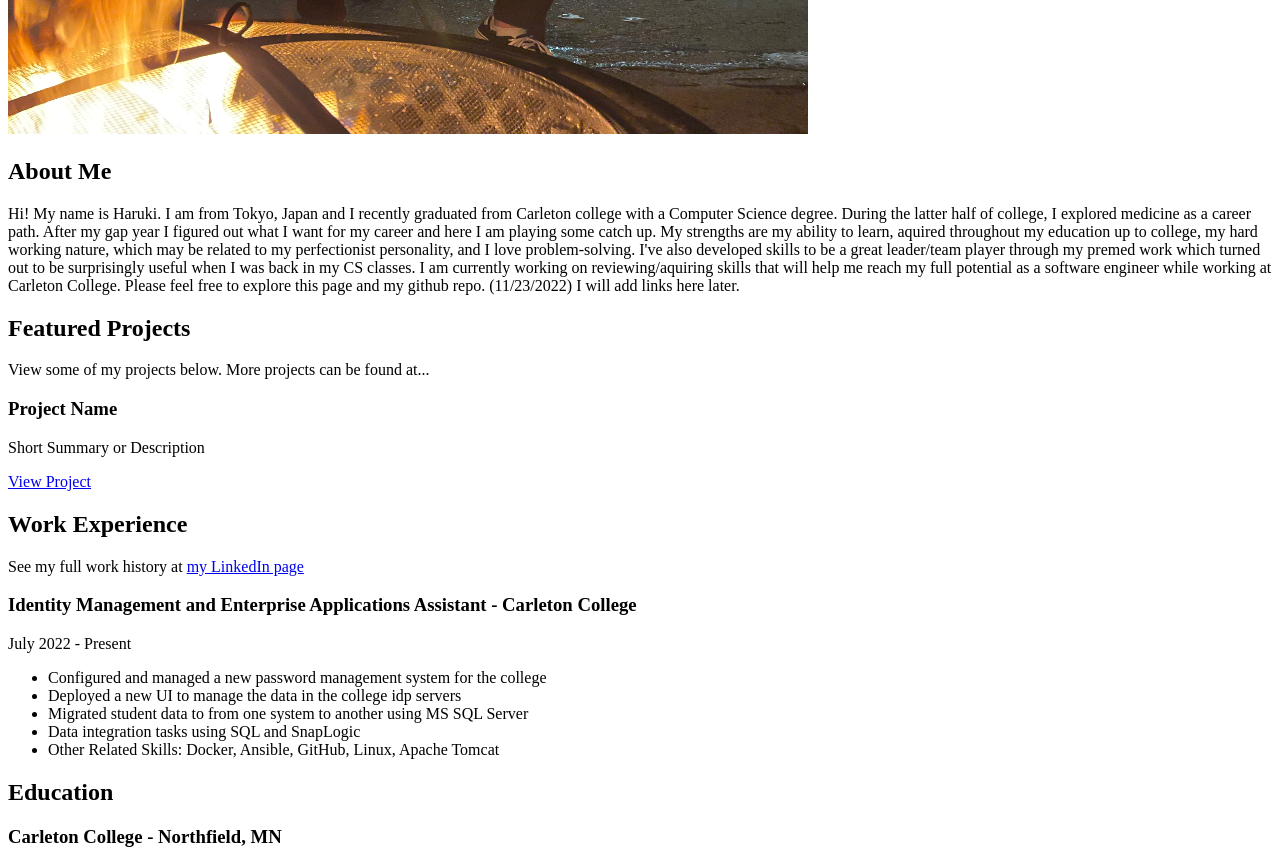
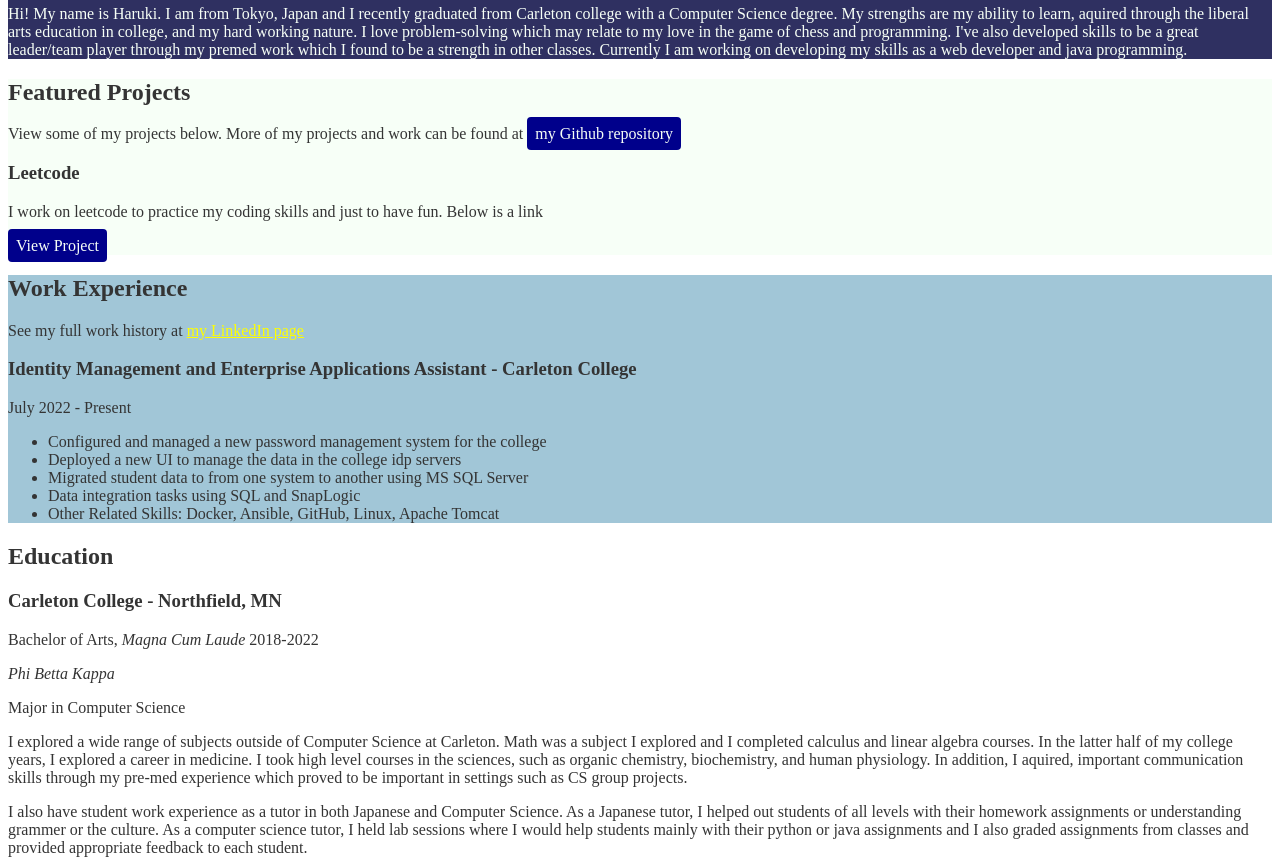
Before and after one commit to haruki4299/haruki4299.github.io, a plain HTML site: page index.html in a window 1280 px wide. Shown: the part 593-1457 px from the top of the page. Drawn offline with Linux system fonts and the light colour scheme.

Commit message:
adding preliminary color scheme

```diff
--- /dev/null
+++ b/css/styles.css
@@ -0,0 +1,80 @@
+/* --------- Global Styles ------------ */
+body {
+    color: #343434;
+}
+
+img {
+    width: 300px;
+}
+
+a {
+    color: yellow;
+}
+
+a:hover {
+    text-decoration: none;
+}
+
+/* --------- Profile ------------ */
+header {
+    background-color: #2f3061;
+    color: #f7fff7;
+}
+
+/* --------- Projects ------------ */
+.projects {
+    background-color: #f7fff7;
+}
+
+.projects a {
+    color: #2F3061;
+}
+
+.projects .btn {
+    color: #F7FFF7;
+    background:  darkblue;
+    text-decoration: none;
+    padding: 8px;
+    border-radius: 4px;
+}
+
+.projects .btn:hover {
+    background:  rgba(47, 48, 97, 80);
+}
+/* --------- Work Experience ------------ */
+.work-experience {
+    background-color: #A1C6D7;
+}
+
+/* --------- Education ------------ */
+
+/* --------- Contact info ------------ */
+footer {
+    background-color: #343434;
+    color: #f7fff7;
+}
+/**
+footer a {
+    color: red;
+}
+
+footer a:link {
+    color: green;
+}
+
+footer a:visited {
+    color: magenta;
+}
+
+footer a:focus {
+    outline: 1px solid black;
+}
+
+footer a:hover {
+    background: gray;
+}
+
+footer a:active {
+    color: white;
+}
+**/
--- a/index.html
+++ b/index.html
@@ -5,43 +5,43 @@
         <meta name="viewport" content="width=device-width, initial-scale=1.0">
         <title>Haruki Yoshida</title>
         <meta name="description" content="Haruki Yoshida's personal website.">
+        <link rel="stylesheet" href="css/styles.css">
     </head>
     <body>
         <main>
-            <!-- About/Profile -->
-            <header>
-                <h1>Haruki Yoshida</h1>
-                <h2>Software Engineer</h2>
-                <img src="images/IMG_8452.jpg" alt="personal photo" width="800" height="600">
+            <!----------------- About/Profile ------------------->
+            <header id="top">
+                <h1 class="title">Haruki Yoshida</h1>
+                <h2 class="title">Software Engineer</h2>
+                <img src="images/IMG_8452.jpg" alt="personal photo">
+                <h2>About Me</h2>
+                <p> Hi! My name is Haruki. I am from Tokyo, Japan and I recently graduated from Carleton college with a
+                    Computer Science degree. My strengths are my ability to learn, aquired through the liberal arts
+                    education in college, and my hard working nature. I love problem-solving which may relate to my love
+                    in the game of chess and programming. I've also developed skills to be a great leader/team player
+                    through my premed work which I found to be a strength in other classes. Currently I am working on
+                    developing my skills as a web developer and java programming.
+                </p>
             </header>
-            <h2>About Me</h2>
-            <p> Hi! My name is Haruki. I am from Tokyo, Japan and I recently graduated from Carleton college with a
-                Computer Science degree. During the latter half of college, I explored medicine as a career path.
-                After my gap year I figured out what I want for my career and here I am playing some catch up.
-                My strengths are my ability to learn, aquired throughout my education up to college, my hard working
-                nature, which may be related to my perfectionist personality, and I love problem-solving.
-                I've also developed skills to be a great leader/team player through my premed work which turned out to
-                be surprisingly useful when I was back in my CS classes. I am currently working on reviewing/aquiring
-                skills that will help me reach my full potential as a software engineer while working at Carleton College.
-                Please feel free to explore this page and my github repo. (11/23/2022)
-                I will add links here later.
-            </p>
 
-            <!-- Projects/Porfolio -->
-            <section>
+            <!----------------- Projects/Porfolio ------------------->
+            <section class="projects">
                 <h2>Featured Projects</h2>
-                <p>View some of my projects below. More projects can be found at...</p>
+                <p>
+                    View some of my projects below. More of my projects and work can be found at
+                    <a class="btn" href="https://github.com/haruki4299">my Github repository</a>
+                </p>
 
                 <section>
-                    <h3>Project Name</h3>
-                    <p>Short Summary or Description</p>
-                    <a href="#" target="_blank">View Project</a>
+                    <h3>Leetcode</h3>
+                    <p>I work on leetcode to practice my coding skills and just to have fun. Below is a link</p>
+                    <a class="btn" href="#" target="_blank">View Project</a>
                 </section>
 
             </section>
 
-            <!-- Work Expereince -->
-            <section>
+            <!----------------- Work Expereince ------------------->
+            <section class="work-experience">
                 <h2>Work Experience</h2>
                 <p>See my full work history at <a href="https://www.linkedin.com/in/haruki-yoshida-0413281a3/">my LinkedIn page</a></p>
                 <section>
@@ -58,8 +58,8 @@
 
             </section>
 
-            <!-- Education -->
-            <section>
+            <!----------------- Education ------------------->
+            <section class="education">
                 <h2>Education</h2>
 
                 <section>
@@ -69,10 +69,11 @@
                     <p>Major in Computer Science</p>
                     <p>
                         I explored a wide range of subjects outside of Computer Science at Carleton.
-                        I have a good understanding of calculus, linear algebra, and mathmatical proofs.
-                        In the latter half of my college years, I explored a career in medicine. I have taken
-                        high level courses in the sciences, such as biochemistry and human physiology and learned
-                        important communication skills through pre-med classes, research, and volunteering at hospitals.
+                        Math was a subject I explored and I completed calculus and linear algebra courses.
+                        In the latter half of my college years, I explored a career in medicine. I took
+                        high level courses in the sciences, such as organic chemistry, biochemistry, and human physiology.
+                        In addition, I aquired, important communication skills through my pre-med experience which proved to
+                        be important in settings such as CS group projects.
                     </p>
                     <p>
                         I also have student work experience as a tutor in both Japanese and Computer Science. As a Japanese
@@ -84,7 +85,7 @@
                 </section>
             </section>
 
-            <!-- Contacts -->
+            <!----------------- Contacts ------------------->
             <footer>
                 <h2>Contact Info</h2>
                 <ul>
@@ -92,6 +93,8 @@
                     <li><a href="https://www.linkedin.com/in/haruki-yoshida-0413281a3/">LinkedIn</a></li>
                     <li><a href="https://github.com/haruki4299">My Github Repository</a></li>
                 </ul>
+
+                <a href="#top">Back to top of the page</a>
             </footer>
         </main>
     </body>
```
Also changed, not shown: 1 other file.
